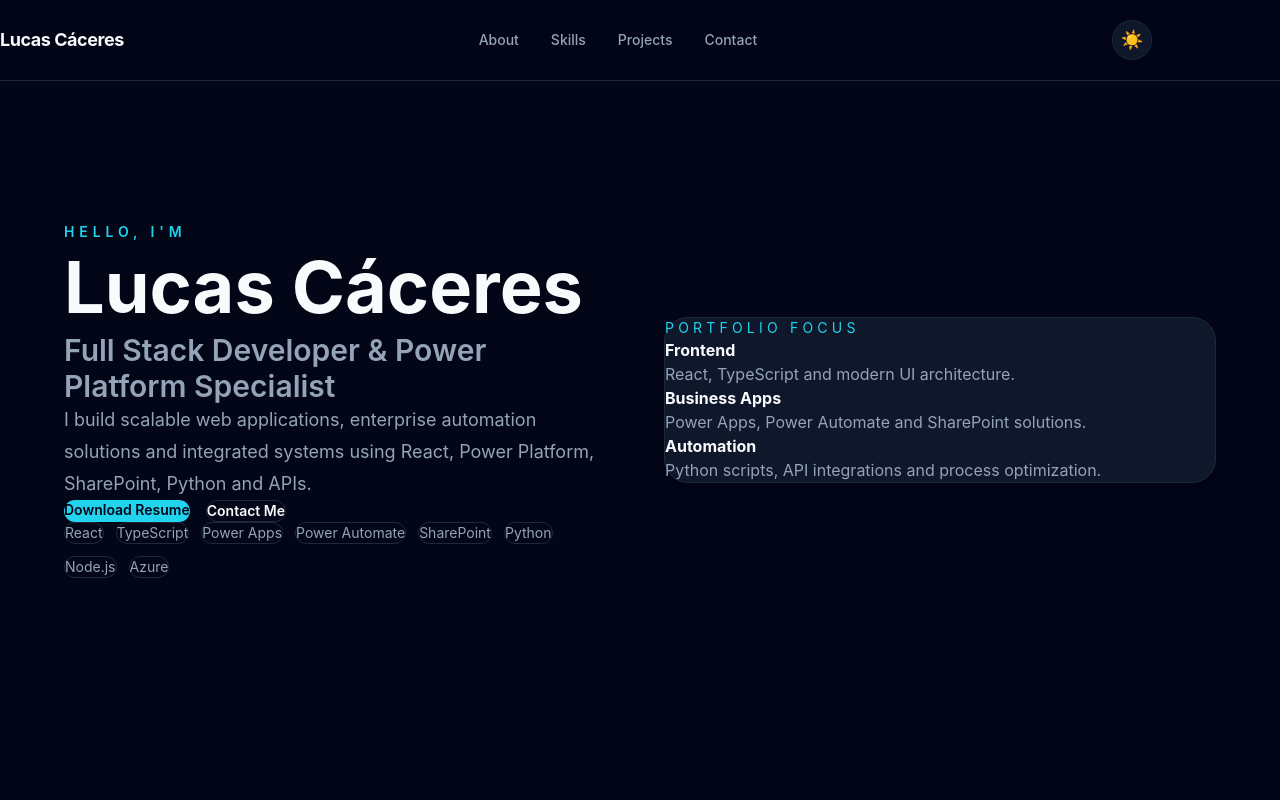
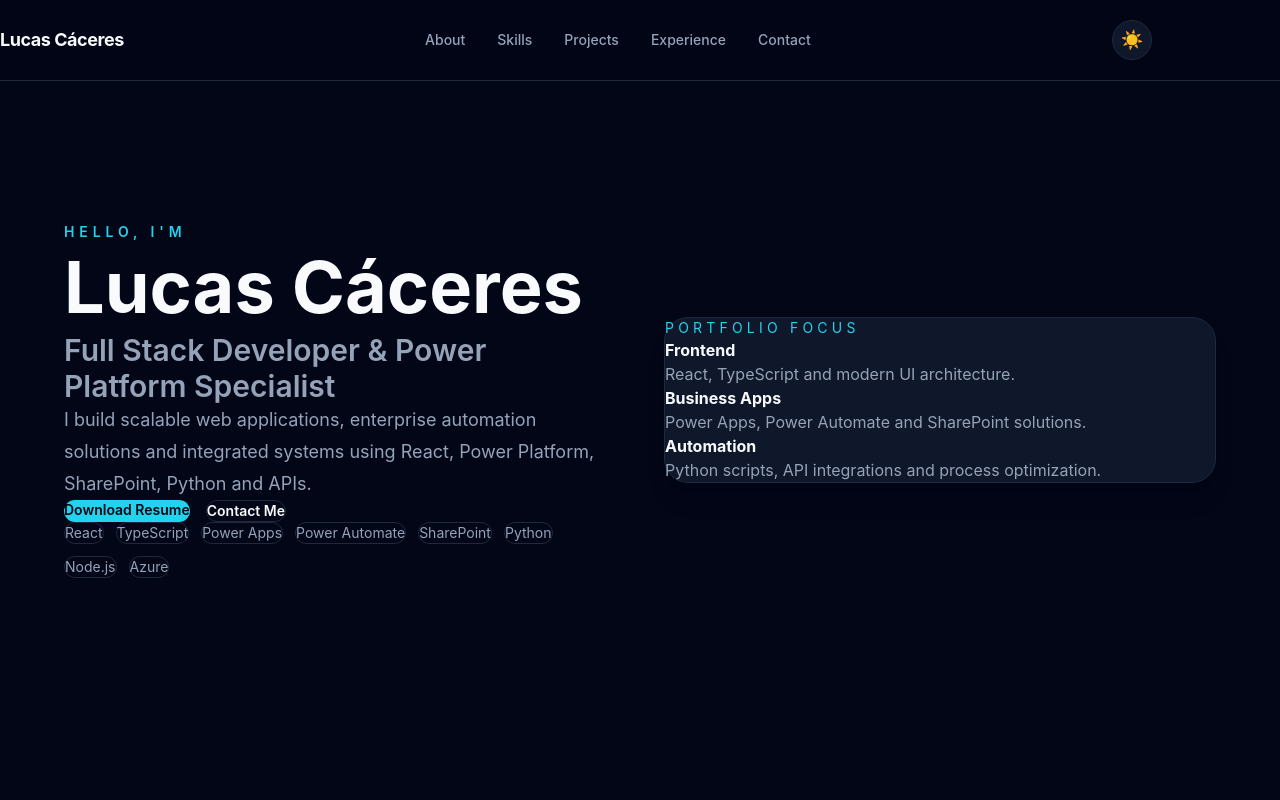
Before and after one commit to CaceresEly/Portifolio, a React (Vite) app: page / in a window 1280 px wide. Shown: the top 800 px of the page. Built offline with nearby package versions, Linux system fonts and the light colour scheme.

Commit message:
fix: add experience link to navbar

```diff
--- a/src/components/layout/navbar.tsx
+++ b/src/components/layout/navbar.tsx
@@ -4,6 +4,7 @@ const navItems = [
   { label: 'About', href: '#about' },
   { label: 'Skills', href: '#skills' },
   { label: 'Projects', href: '#projects' },
+  { label: 'Experience', href: '#experience' },
   { label: 'Contact', href: '#contact' },
 ];
 
```
